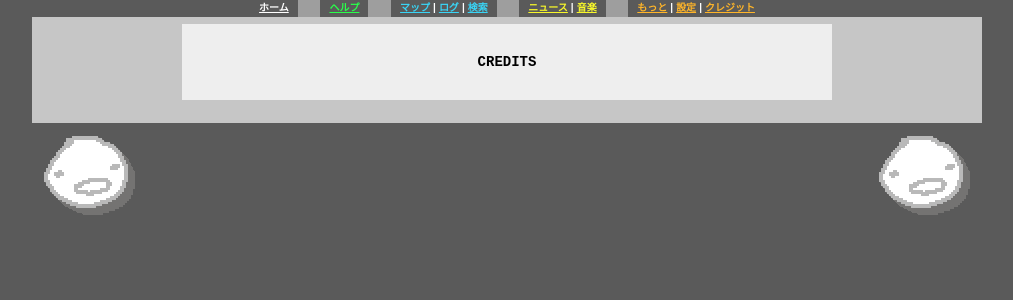
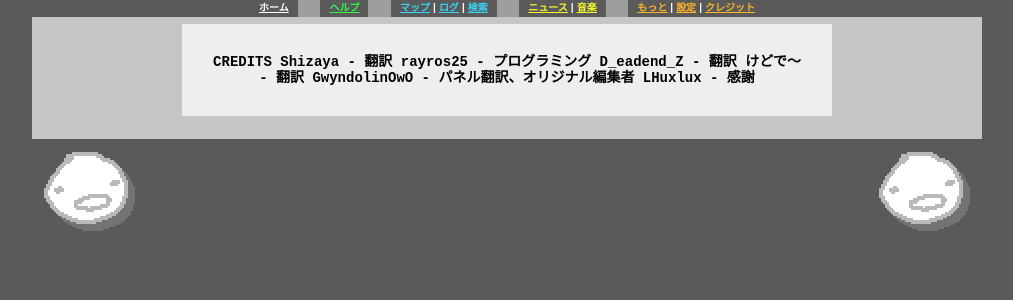
Before and after one commit to Nihonstuck/nihonstuck.github.io, a Jekyll site: the page built from credits.html, in a window 1280 px wide. Shown: the top 300 px of the page, without its empty margins (133-1146 px from the left). Built offline with Jekyll 4.4.1, drawn with Linux system fonts in a browser that asks for light colours.

Commit message:
Update credits.html

```diff
--- a/credits.html
+++ b/credits.html
@@ -4,3 +4,9 @@ showNavBar: true
 showBottomLinks: false
 ---
 CREDITS
+Shizaya - 翻訳
+rayros25 - プログラミング
+D_eadend_Z - 翻訳
+けどで～ - 翻訳
+GwyndolinOwO - パネル翻訳、オリジナル編集者
+LHuxlux - 感謝
```
